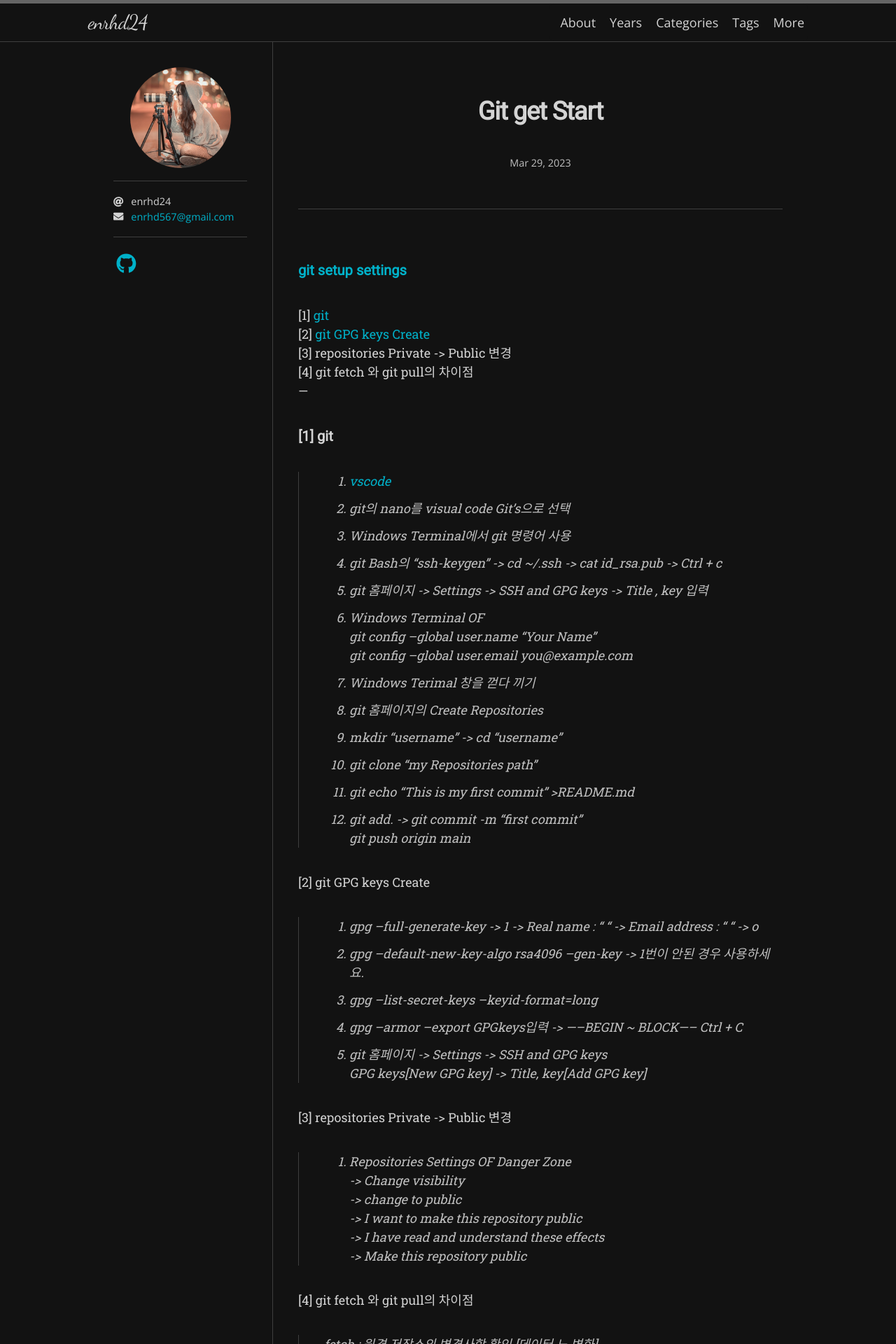
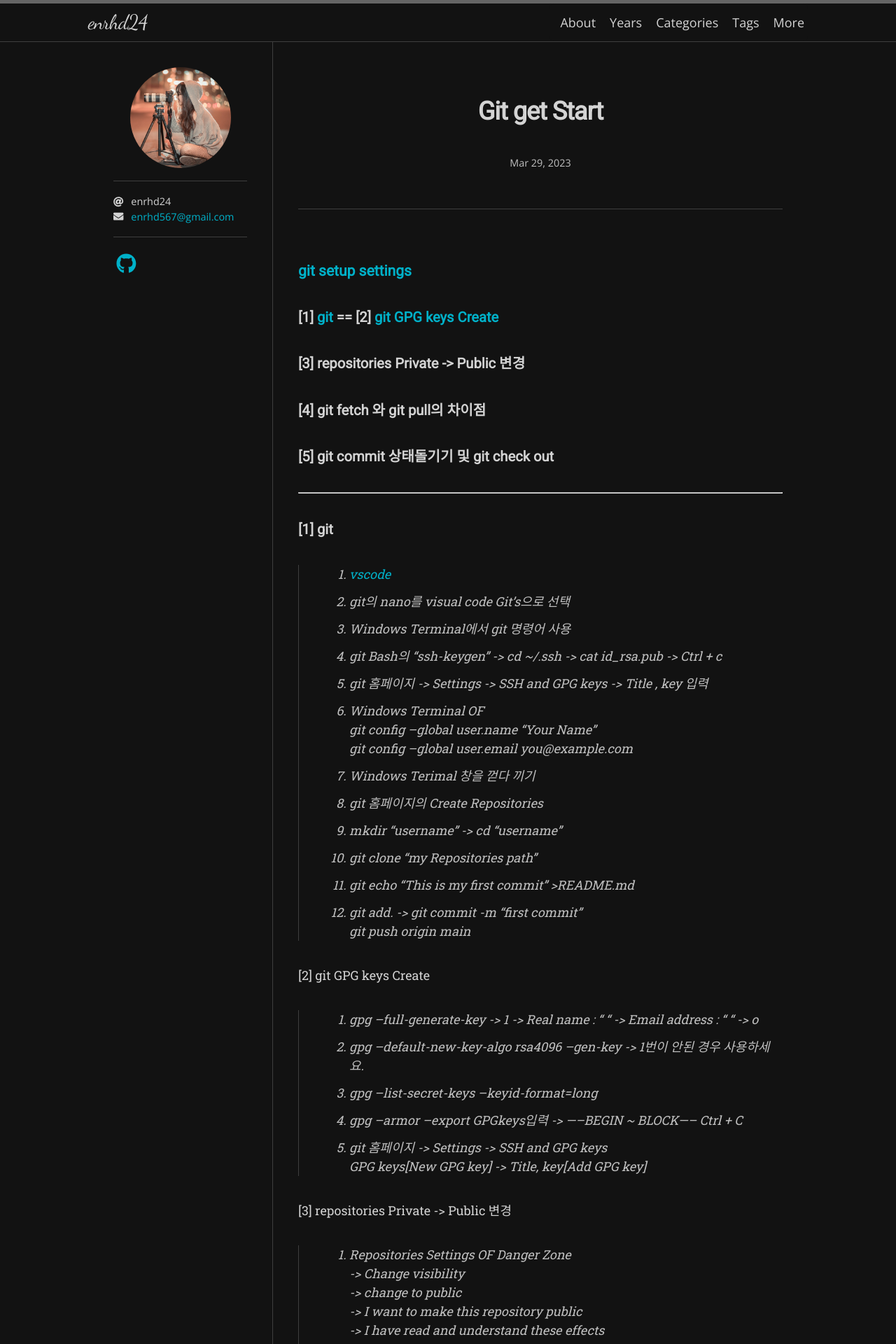
Before and after one commit to enrhd24/enrhd24.github.io, a Jekyll site: the page built from _posts/2023-03-29-git install.md, in a window 1280 px wide. Shown: the top 1920 px of the page at 70% size. Built offline with Jekyll 4.4.1, drawn with Linux system fonts in a browser that asks for light colours; nearby versions of some CDN libraries; some web fonts are replaced; some of the changed text lies outside the part shown.

Commit message:
git banch 및 git 브랜치 상태 확인

```diff
--- a/_posts/2023-03-29-git install.md
+++ b/_posts/2023-03-29-git install.md
@@ -5,12 +5,12 @@ date: 2023-03-29 10:00:00 +0900
 categories: GIT
 tag: [GIT, github]
 ---
-#### [git setup settings](https://www.lainyzine.com/ko/article/how-to-set-git-repository-username-and-email/)
+### [git setup settings](https://www.lainyzine.com/ko/article/how-to-set-git-repository-username-and-email/)
 
-[1] [git](https://git-scm.com/downloads)<br>
-[2] [git GPG keys Create](https://docs.github.com/ko/authentication/managing-commit-signature-verification)<br>
-[3] repositories Private -> Public 변경<br>
-[4] git fetch 와 git pull의 차이점<br>
+#### [1] [git](https://git-scm.com/downloads) ==  [2] [git GPG keys Create](https://docs.github.com/ko/authentication/managing-commit-signature-verification)<br>
+#### [3] repositories Private -> Public 변경
+#### [4] git fetch 와 git pull의 차이점
+#### [5] git commit 상태돌기기 및 git check out
 ---
 
 #### [1] git
@@ -49,3 +49,10 @@ git config --global user.email you@example.com <br>
  > fetch : 원격 저장소의 변경사항 확인 [데이터 노 변화]<br>
  > pull : 원격 저장소의 변경사항 확인 [최신 데이터 변화]<br>
  > git fecth // git diff ...origin
+
+ [5] git commit 상태돌리기 및 git check out
+ > git restore . : 최신 commit 상태로 돌리기<br>
+ > git branch : 브랜치 이름 보기<br>
+ > git branch "..." : 브랜치 생성<br>
+ > git checkout "..." : 브랜치 이름 변경 <br>
+ > git pull origin main : fetch 와 최신자료 가져오기 <br>
```
